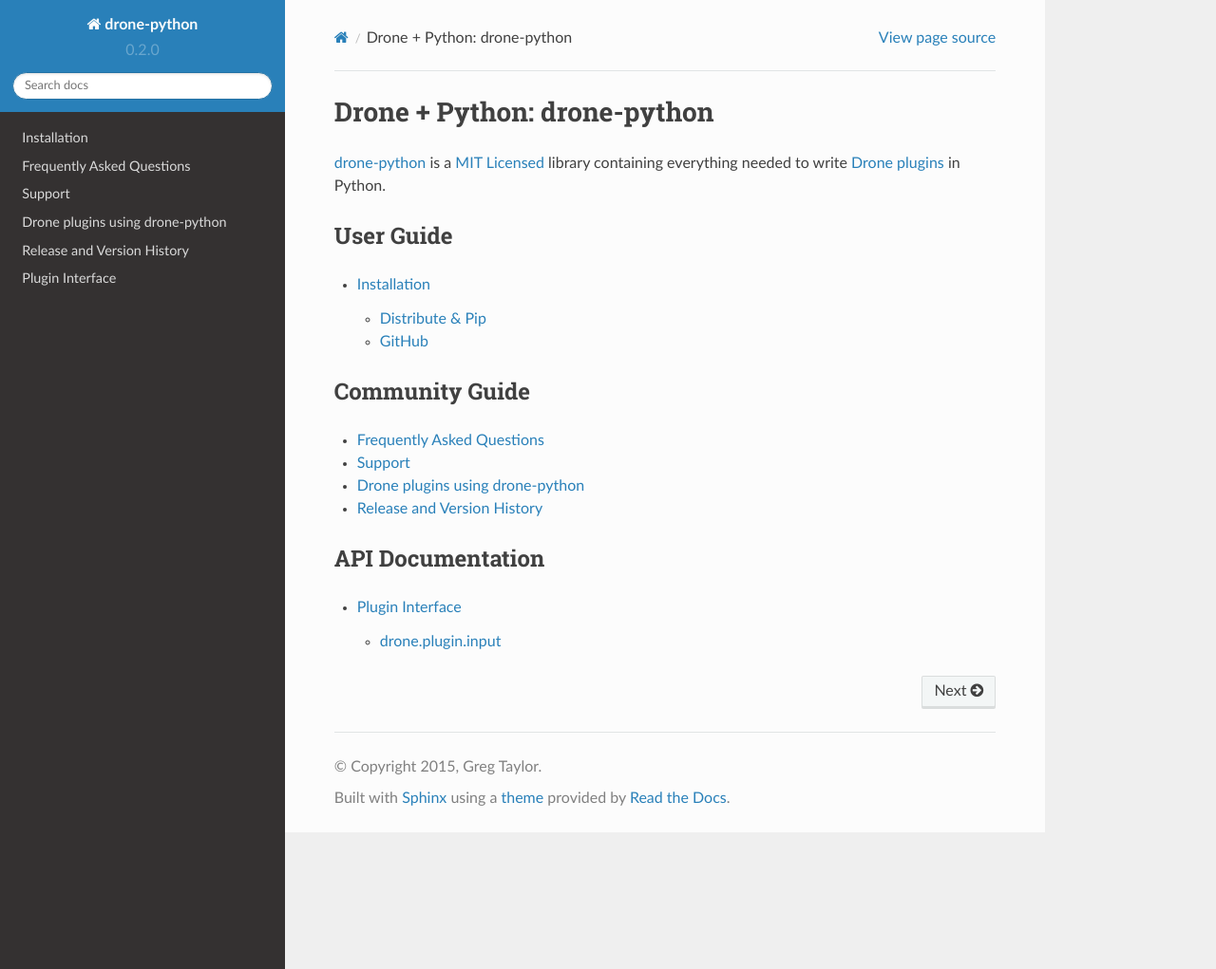
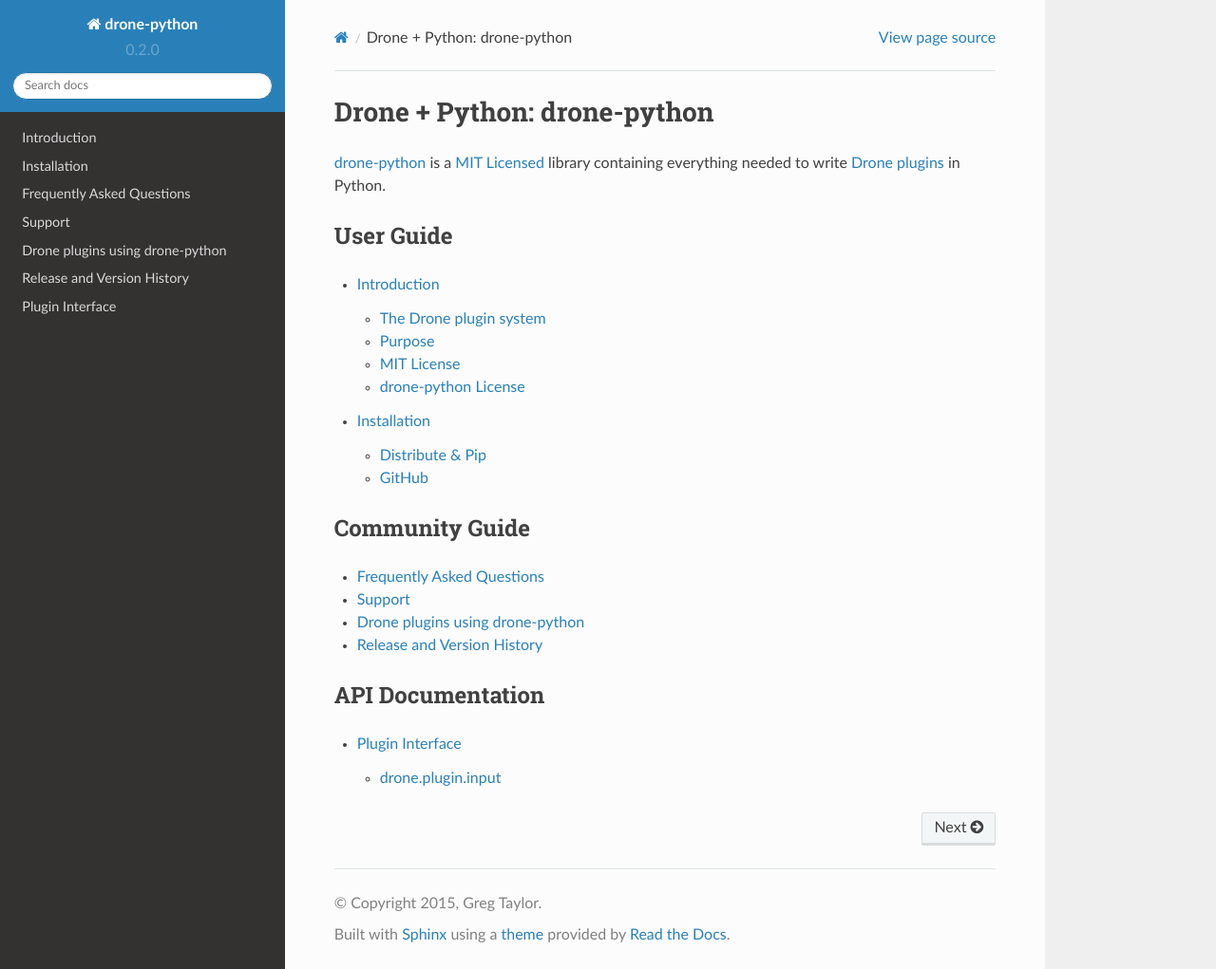
Before and after one commit to drone-python/drone-python, a Sphinx documentation site: the page built from docs/index.rst, in a window 1280 px wide and 1021 px high. Shown: the whole window at 95% size. Built offline with Sphinx 7.4.7 and the Read the Docs theme 2.0.0, drawn with Linux system fonts in a browser that asks for light colours; some of the changed lines change nothing that is shown.

Commit message:
Adding introduction doc.

```diff
--- a/docs/global.txt
+++ b/docs/global.txt
@@ -10,3 +10,4 @@
 .. _issue tracker: https://github.com/drone/drone-python/issues
 
 .. _MIT License: https://tldrlegal.com/license/mit-license
+.. _Go: https://golang.org/
--- a/docs/index.rst
+++ b/docs/index.rst
@@ -14,6 +14,7 @@
 .. toctree::
    :maxdepth: 2
 
+   introduction
    installation
 
 
--- /dev/null
+++ b/docs/introduction.rst
@@ -0,0 +1,61 @@
+.. _introduction:
+
+.. include:: global.txt
+
+Introduction
+============
+
+The Drone plugin system
+-----------------------
+
+One of Drone's most interesting features is its
+`plugin system <Drone plugin documentation_>`_. Unlike most CI systems that
+force you to write plugins in a certain language using a plugin API, Drone's
+"plugin API" is the Docker container.
+
+Our plugin containers can mount the build root as a volume, and variables
+are passed by piping JSON strings as arguments to the ``docker run``
+statements. As a consequence, Drone neither knows or cares what language
+each plugin is written in.
+
+Purpose
+-------
+
+While the official Drone plugins tend to mostly be written in Go_, some
+teams have existing Python experience or substantial amounts of software
+that is already written in Python. drone-python aims to be everything
+needed to write plugins in Python.
+
+Additionally, drone-python will eventually provide an HTTP API client for
+the Drone HTTP API.
+
+MIT License
+-----------
+
+The `MIT License`_ was selected for its permissiveness. We aim to maximize
+the usability of the software.
+
+drone-python License
+--------------------
+
+The MIT License (MIT)
+
+Copyright (c) 2015 drone.io
+Copyright (c) 2015 Gregory Taylor
+
+Permission is hereby granted, free of charge, to any person obtaining a copy of
+this software and associated documentation files (the "Software"), to deal in
+the Software without restriction, including without limitation the rights to
+use, copy, modify, merge, publish, distribute, sublicense, and/or sell copies of
+the Software, and to permit persons to whom the Software is furnished to do so,
+subject to the following conditions:
+
+The above copyright notice and this permission notice shall be included in all
+copies or substantial portions of the Software.
+
+THE SOFTWARE IS PROVIDED "AS IS", WITHOUT WARRANTY OF ANY KIND, EXPRESS OR
+IMPLIED, INCLUDING BUT NOT LIMITED TO THE WARRANTIES OF MERCHANTABILITY, FITNESS
+FOR A PARTICULAR PURPOSE AND NONINFRINGEMENT. IN NO EVENT SHALL THE AUTHORS OR
+COPYRIGHT HOLDERS BE LIABLE FOR ANY CLAIM, DAMAGES OR OTHER LIABILITY, WHETHER
+IN AN ACTION OF CONTRACT, TORT OR OTHERWISE, ARISING FROM, OUT OF OR IN
+CONNECTION WITH THE SOFTWARE OR THE USE OR OTHER DEALINGS IN THE SOFTWARE.
```
